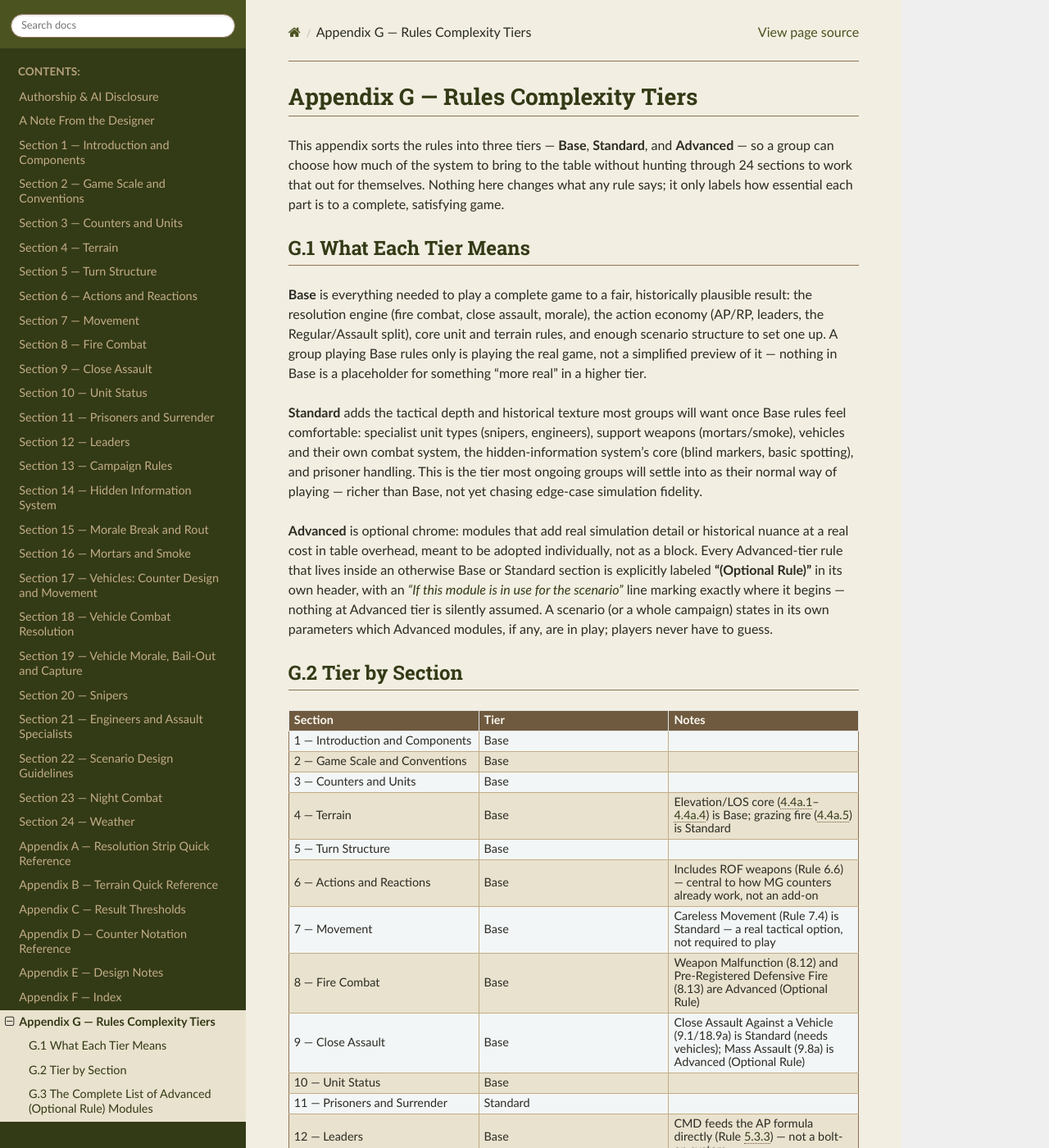
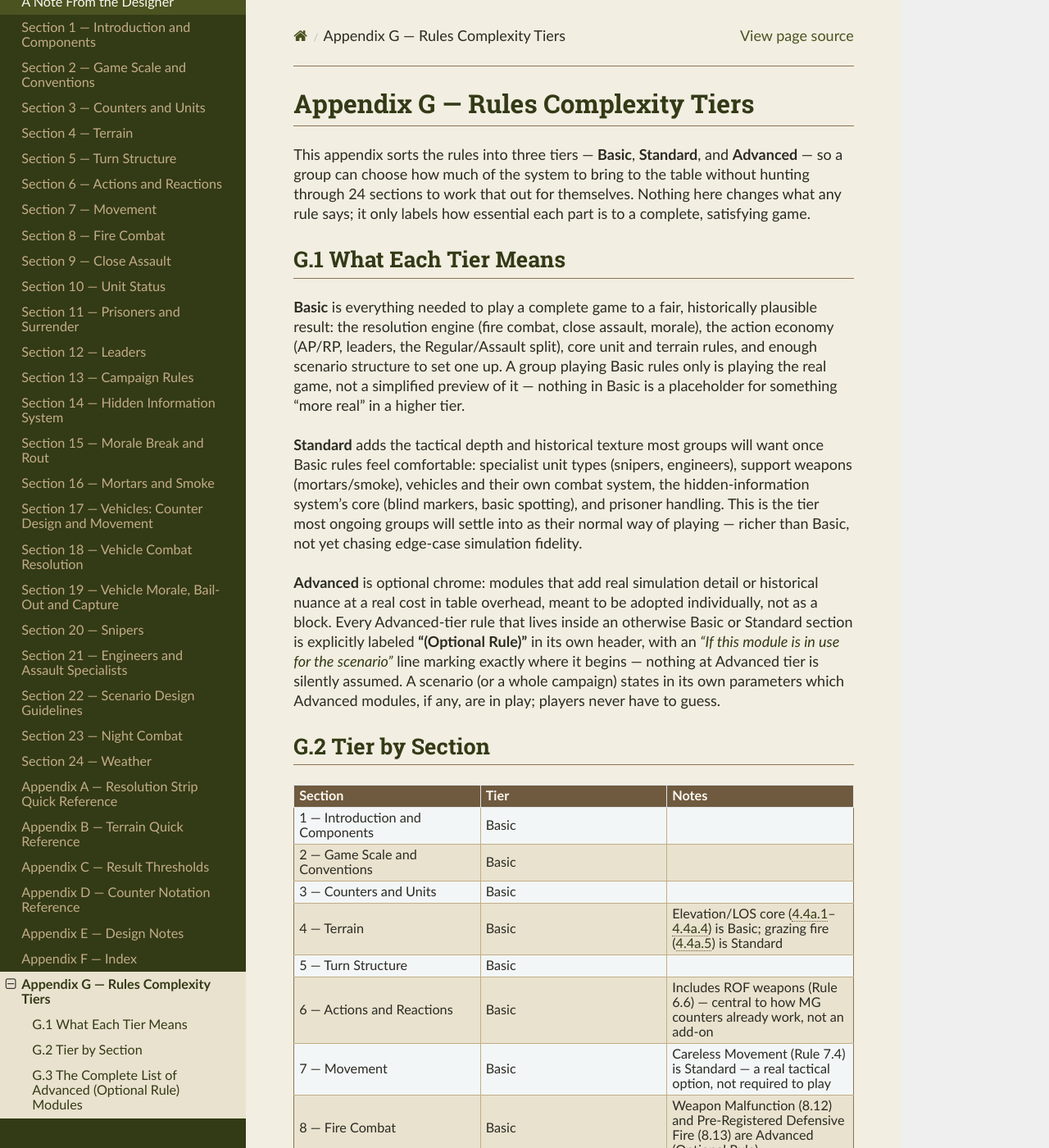
Before and after one commit to spugnoid/wdr-wargame, a Sphinx documentation site: the page built from docs/source/appendix_g__rules_complexity_tiers.rst, in a window 1280 px wide and 1400 px high. Shown: the whole window at 82% size. Built offline with Sphinx 7.4.7 and the Read the Docs theme 3.1.0, drawn with Linux system fonts in a browser that asks for light colours; some of the changed text lies outside the part shown.

Commit message:
Rename Base tier to Basic; bump docs site body font size; add map terrain colors
- Complexity tiers: "Base" -> "Basic" throughout Appendix G/F and the one
  cross-reference in E.120 (unrelated "base value"/"base AMO" usages
  elsewhere in the rulebook are untouched -- different meaning, same word).
- docs site: body text bumped from the theme's hardcoded 16px to 18px.
  Required overriding both the theme's root `html` font-size and its
  separate explicit `p` rule (the latter doesn't just inherit from the
  former) -- everything else (headings, sidebar, tables) scales
  proportionally from those two since it's already relative.
- maps/renderer.py: TERRAIN_FILL color entries for crops, ditch/sunken
  road, heavy building, and rubble -- terrain types already declared in
  the scene data model but never given a fill color.

Co-Authored-By: Claude Sonnet 5 <noreply@anthropic.com>
Claude-Session: https://claude.ai/code/session_01VtJjCjUvEHqtYBc2fWyN6q

```diff
--- a/docs/source/_static/custom.css
+++ b/docs/source/_static/custom.css
@@ -27,6 +27,20 @@
 
 .wy-nav-content {
   background: var(--paper) !important;
+}
+
+/* Bump body text up from the theme's hardcoded 16px baseline. The theme
+   sets `html { font-size: 16px }` as its root and, separately, an
+   explicit `p { font-size: 16px }` that doesn't just inherit from that
+   root -- both have to be overridden for the increase to actually reach
+   paragraph text, not just the elements that merely inherit from html. */
+
+html {
+  font-size: 18px;
+}
+
+.rst-content p {
+  font-size: 18px;
 }
 
 .wy-body-for-nav,
--- a/docs/source/appendix_e__design_notes.rst
+++ b/docs/source/appendix_e__design_notes.rst
@@ -774,7 +774,7 @@ E.119  Three Gaps Found by Actually Playing It
 E.120  Top Armour and Sidehill Exposure — a New Advanced Module, Built From Two Research Passes
 ------------------------------------------------------------------------------------------------------
 
-*Design note: the same Oktyabrsky playtest that produced E.119 raised a further question mid-design-conversation, not from the play session itself: what happens to a tank sitting broadside across a sidehill, engaged by a shot arriving roughly perpendicular to the slope's fall line? The whole hull has rolled with the ground — the Side plate straightens toward vertical, losing whatever slope protection it printed with, while the deck's plane rotates enough that the same shot can graze across the normally near-invulnerable top edge instead. Confirmed as a real, distinct phenomenon from trunnion cant (which affects the firer's aim, not the target's presented armor) and from the existing elevation-modifier system (Rule 4.5, which covers firer-vs-target height difference, not the target's own ground tilt). Scoped, on the designer's own call, as a new Advanced (Optional Rule) module rather than a Base-tier addition — real table overhead for a fairly situational case.*
+*Design note: the same Oktyabrsky playtest that produced E.119 raised a further question mid-design-conversation, not from the play session itself: what happens to a tank sitting broadside across a sidehill, engaged by a shot arriving roughly perpendicular to the slope's fall line? The whole hull has rolled with the ground — the Side plate straightens toward vertical, losing whatever slope protection it printed with, while the deck's plane rotates enough that the same shot can graze across the normally near-invulnerable top edge instead. Confirmed as a real, distinct phenomenon from trunnion cant (which affects the firer's aim, not the target's presented armor) and from the existing elevation-modifier system (Rule 4.5, which covers firer-vs-target height difference, not the target's own ground tilt). Scoped, on the designer's own call, as a new Advanced (Optional Rule) module rather than a Basic-tier addition — real table overhead for a fairly situational case.*
 
 *Building it exposed a bigger gap first: this project had no Top armour profile at all. Every vehicle printed Front/Side/Rear for Hull and Turret and nothing else — and Section 16's own mortar rule flatly stated "Mortars never roll on the Section 18 penetration tables," meaning top armour had never been relevant to anything in the game. Two research passes were run before writing any rule text, not after: real, cited top/deck armour thickness for the roster, and — because the designer separately asked for mortars to be able to attack top armour, and this project's culture is sourced data over invented mechanics — a dedicated look at whether WWII mortar/light-artillery HE ever actually had that capability.*
 
--- a/docs/source/appendix_f__index.rst
+++ b/docs/source/appendix_f__index.rst
@@ -245,7 +245,7 @@ extinguishing  ..........  21.5.6
 
 **C**
 
-**Complexity tiers (Base/Standard/Advanced)**  ..........  App.G
+**Complexity tiers (Basic/Standard/Advanced)**  ..........  App.G
 
 **Campaign rules**  ..........  S.13
 
--- a/docs/source/appendix_g__rules_complexity_tiers.rst
+++ b/docs/source/appendix_g__rules_complexity_tiers.rst
@@ -1,22 +1,22 @@
 Appendix G — Rules Complexity Tiers
 ====================================
 
-This appendix sorts the rules into three tiers — **Base**, **Standard**, and **Advanced** — so a group can choose how much of the system to bring to the table without hunting through 24 sections to work that out for themselves. Nothing here changes what any rule says; it only labels how essential each part is to a complete, satisfying game.
+This appendix sorts the rules into three tiers — **Basic**, **Standard**, and **Advanced** — so a group can choose how much of the system to bring to the table without hunting through 24 sections to work that out for themselves. Nothing here changes what any rule says; it only labels how essential each part is to a complete, satisfying game.
 
 G.1  What Each Tier Means
 --------------------------
 
-**Base** is everything needed to play a complete game to a fair, historically plausible result: the resolution engine (fire combat, close assault, morale), the action economy (AP/RP, leaders, the Regular/Assault split), core unit and terrain rules, and enough scenario structure to set one up. A group playing Base rules only is playing the real game, not a simplified preview of it — nothing in Base is a placeholder for something "more real" in a higher tier.
+**Basic** is everything needed to play a complete game to a fair, historically plausible result: the resolution engine (fire combat, close assault, morale), the action economy (AP/RP, leaders, the Regular/Assault split), core unit and terrain rules, and enough scenario structure to set one up. A group playing Basic rules only is playing the real game, not a simplified preview of it — nothing in Basic is a placeholder for something "more real" in a higher tier.
 
-**Standard** adds the tactical depth and historical texture most groups will want once Base rules feel comfortable: specialist unit types (snipers, engineers), support weapons (mortars/smoke), vehicles and their own combat system, the hidden-information system's core (blind markers, basic spotting), and prisoner handling. This is the tier most ongoing groups will settle into as their normal way of playing — richer than Base, not yet chasing edge-case simulation fidelity.
+**Standard** adds the tactical depth and historical texture most groups will want once Basic rules feel comfortable: specialist unit types (snipers, engineers), support weapons (mortars/smoke), vehicles and their own combat system, the hidden-information system's core (blind markers, basic spotting), and prisoner handling. This is the tier most ongoing groups will settle into as their normal way of playing — richer than Basic, not yet chasing edge-case simulation fidelity.
 
-**Advanced** is optional chrome: modules that add real simulation detail or historical nuance at a real cost in table overhead, meant to be adopted individually, not as a block. Every Advanced-tier rule that lives inside an otherwise Base or Standard section is explicitly labeled **"(Optional Rule)"** in its own header, with an *"If this module is in use for the scenario"* line marking exactly where it begins — nothing at Advanced tier is silently assumed. A scenario (or a whole campaign) states in its own parameters which Advanced modules, if any, are in play; players never have to guess.
+**Advanced** is optional chrome: modules that add real simulation detail or historical nuance at a real cost in table overhead, meant to be adopted individually, not as a block. Every Advanced-tier rule that lives inside an otherwise Basic or Standard section is explicitly labeled **"(Optional Rule)"** in its own header, with an *"If this module is in use for the scenario"* line marking exactly where it begins — nothing at Advanced tier is silently assumed. A scenario (or a whole campaign) states in its own parameters which Advanced modules, if any, are in play; players never have to guess.
 
 .. container:: rule-guide
 
-   **Why:** Naming three tiers up front — rather than just scattering "(Optional Rule)" labels through the text — gives a new group an actual on-ramp: play Base, add Standard once it clicks, and treat every Advanced module as a separate, independent decision rather than an all-or-nothing "full rules" switch the way some tactical wargames present their own advanced content.
+   **Why:** Naming three tiers up front — rather than just scattering "(Optional Rule)" labels through the text — gives a new group an actual on-ramp: play Basic, add Standard once it clicks, and treat every Advanced module as a separate, independent decision rather than an all-or-nothing "full rules" switch the way some tactical wargames present their own advanced content.
 
-   **Example:** A group's first game uses Base rules only — no vehicles, no snipers, no hidden units — and plays a complete, fair scenario. Their second game adds Standard-tier vehicles and mortars because the scenario calls for combined arms. Their fifth game adds the Weapon Malfunction module (Rule 8.12) because they specifically want that texture, while still skipping Night Combat (Section 23) entirely because no scenario they're playing needs it.
+   **Example:** A group's first game uses Basic rules only — no vehicles, no snipers, no hidden units — and plays a complete, fair scenario. Their second game adds Standard-tier vehicles and mortars because the scenario calls for combined arms. Their fifth game adds the Weapon Malfunction module (Rule 8.12) because they specifically want that texture, while still skipping Night Combat (Section 23) entirely because no scenario they're playing needs it.
 
 G.2  Tier by Section
 ----------------------
@@ -29,40 +29,40 @@ G.2  Tier by Section
      - **Tier**
      - **Notes**
    * - 1 — Introduction and Components
-     - Base
+     - Basic
      -
    * - 2 — Game Scale and Conventions
-     - Base
+     - Basic
      -
    * - 3 — Counters and Units
-     - Base
+     - Basic
      -
    * - 4 — Terrain
-     - Base
-     - Elevation/LOS core (4.4a.1–4.4a.4) is Base; grazing fire (4.4a.5) is Standard
+     - Basic
+     - Elevation/LOS core (4.4a.1–4.4a.4) is Basic; grazing fire (4.4a.5) is Standard
    * - 5 — Turn Structure
-     - Base
+     - Basic
      -
    * - 6 — Actions and Reactions
-     - Base
+     - Basic
      - Includes ROF weapons (Rule 6.6) — central to how MG counters already work, not an add-on
    * - 7 — Movement
-     - Base
+     - Basic
      - Careless Movement (Rule 7.4) is Standard — a real tactical option, not required to play
    * - 8 — Fire Combat
-     - Base
+     - Basic
      - Weapon Malfunction (8.12) and Pre-Registered Defensive Fire (8.13) are Advanced (Optional Rule)
    * - 9 — Close Assault
-     - Base
+     - Basic
      - Close Assault Against a Vehicle (9.1/18.9a) is Standard (needs vehicles); Mass Assault (9.8a) is Advanced (Optional Rule)
    * - 10 — Unit Status
-     - Base
+     - Basic
      -
    * - 11 — Prisoners and Surrender
      - Standard
      -
    * - 12 — Leaders
-     - Base
+     - Basic
      - CMD feeds the AP formula directly (Rule 5.3.3) — not a bolt-on system
    * - 13 — Campaign Rules
      - Advanced
@@ -71,7 +71,7 @@ G.2  Tier by Section
      - Standard / Advanced
      - Blind markers and basic spotting (14.1–14.3, 14.9) are Standard; Dummy markers, CONTACT aging, and FIXED-unit ambushes (14.4, 14.6–14.8, 14.7) are Advanced
    * - 15 — Morale, Break, and Rout
-     - Base
+     - Basic
      -
    * - 16 — Mortars and Smoke
      - Standard
@@ -92,8 +92,8 @@ G.2  Tier by Section
      - Standard
      - Basic Entrenchment (21.7a) is available to any unit at Standard tier — it does not require the rest of Section 21's specialist capabilities
    * - 22 — Scenario Design Guidelines
-     - Base
-     - Needed to set up any scenario at all, including a Base-only one
+     - Basic
+     - Needed to set up any scenario at all, including a Basic-only one
    * - 23 — Night Combat
      - Advanced
      - An entire optional scenario-condition module
@@ -102,7 +102,7 @@ G.2  Tier by Section
      - An entire optional scenario-condition module
 
 
-**G.2.1**  A scenario's own parameters (Rule 22.x) state which tier it assumes and which specific Advanced modules, if any, are active — a scenario designer is free to write a Base-only scenario, a Standard scenario with two specific Advanced modules bolted on, or anything between.
+**G.2.1**  A scenario's own parameters (Rule 22.x) state which tier it assumes and which specific Advanced modules, if any, are active — a scenario designer is free to write a Basic-only scenario, a Standard scenario with two specific Advanced modules bolted on, or anything between.
 
 .. container:: rule-guide
 
```
Also changed, not shown: 1 other file.
